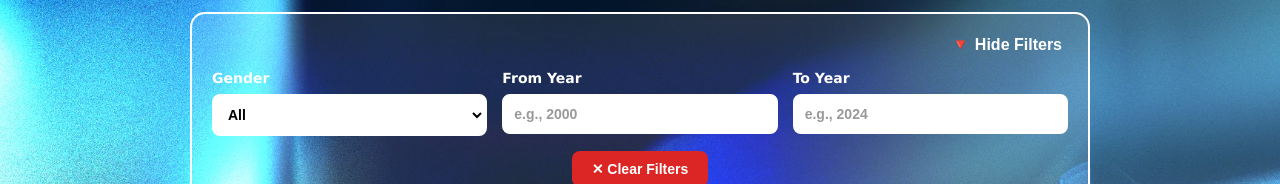
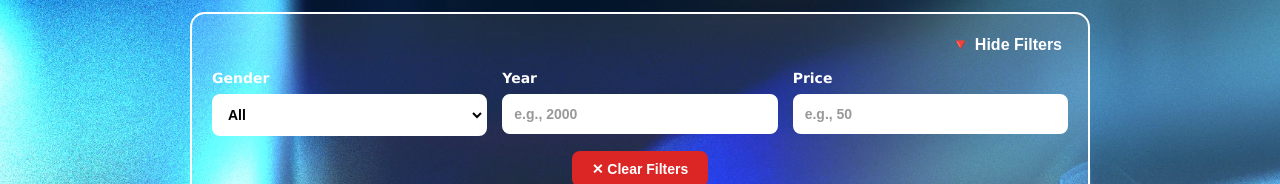
Before and after one commit to yanis26x/Mistify-frontend, a React (Vite) app: page / in a window 1280 px wide. Shown: the part 1106-1290 px from the top of the page. Built offline with nearby package versions, Linux system fonts and the light colour scheme; no server answers; a web font is replaced by a local one.

Commit message:
Filtre parfum

```diff
--- a/src/components/chercherParfum/ChercherParfum.jsx
+++ b/src/components/chercherParfum/ChercherParfum.jsx
@@ -10,8 +10,8 @@ export default function ChercherParfum() {
   const [parfums, setParfums] = useState([]);
   const [message, setMessage] = useState("");
   const [filterGender, setFilterGender] = useState("All");
-  const [fromYear, setFromYear] = useState("");
-  const [toYear, setToYear] = useState("");
+  const [Year, setYear] = useState("");
+  const [Price, setPrice] = useState("");
   const [showFilters, setShowFilters] = useState(true);
   const navigate = useNavigate();
 
@@ -24,9 +24,9 @@ export default function ChercherParfum() {
       const resultats = res.data.filter((parfum) => {
         const matchName = parfum.name.toLowerCase().includes(recherche.toLowerCase());
         const matchGender = filterGender === "All" || parfum.gender === filterGender;
-        const matchFromYear = !fromYear || parfum.year >= parseInt(fromYear);
-        const matchToYear = !toYear || parfum.year <= parseInt(toYear);
-        return matchName && matchGender && matchFromYear && matchToYear;
+        const matchYear = !Year || parfum.year >= parseInt(Year);
+        const matchPrice = !Price || parfum.price <= parseInt(Price);
+        return matchName && matchGender && matchYear && matchPrice;
       });
 
       setParfums(resultats);
@@ -63,30 +63,30 @@ export default function ChercherParfum() {
             </div>
 
             <div className="filtresGroup">
-              <label>From Year</label>
+              <label>Year</label>
               <input
                 type="number"
                 placeholder="e.g., 2000"
-                value={fromYear}
-                onChange={(e) => setFromYear(e.target.value)}
+                value={Year}
+                onChange={(e) => setYear(e.target.value)}
               />
             </div>
 
             <div className="filtresGroup">
-              <label>To Year</label>
+              <label>Price</label>
               <input
                 type="number"
-                placeholder="e.g., 2024"
-                value={toYear}
-                onChange={(e) => setToYear(e.target.value)}
+                placeholder="e.g., 50"
+                value={Price}
+                onChange={(e) => setPrice(e.target.value)}
               />
             </div>
           </div>
 
           <button className="clearFiltersBtn" onClick={() => {
             setFilterGender("All");
-            setFromYear("");
-            setToYear("");
+            setYear("");
+            setPrice("");
           }}>
             ✕ Clear Filters
           </button>
```
